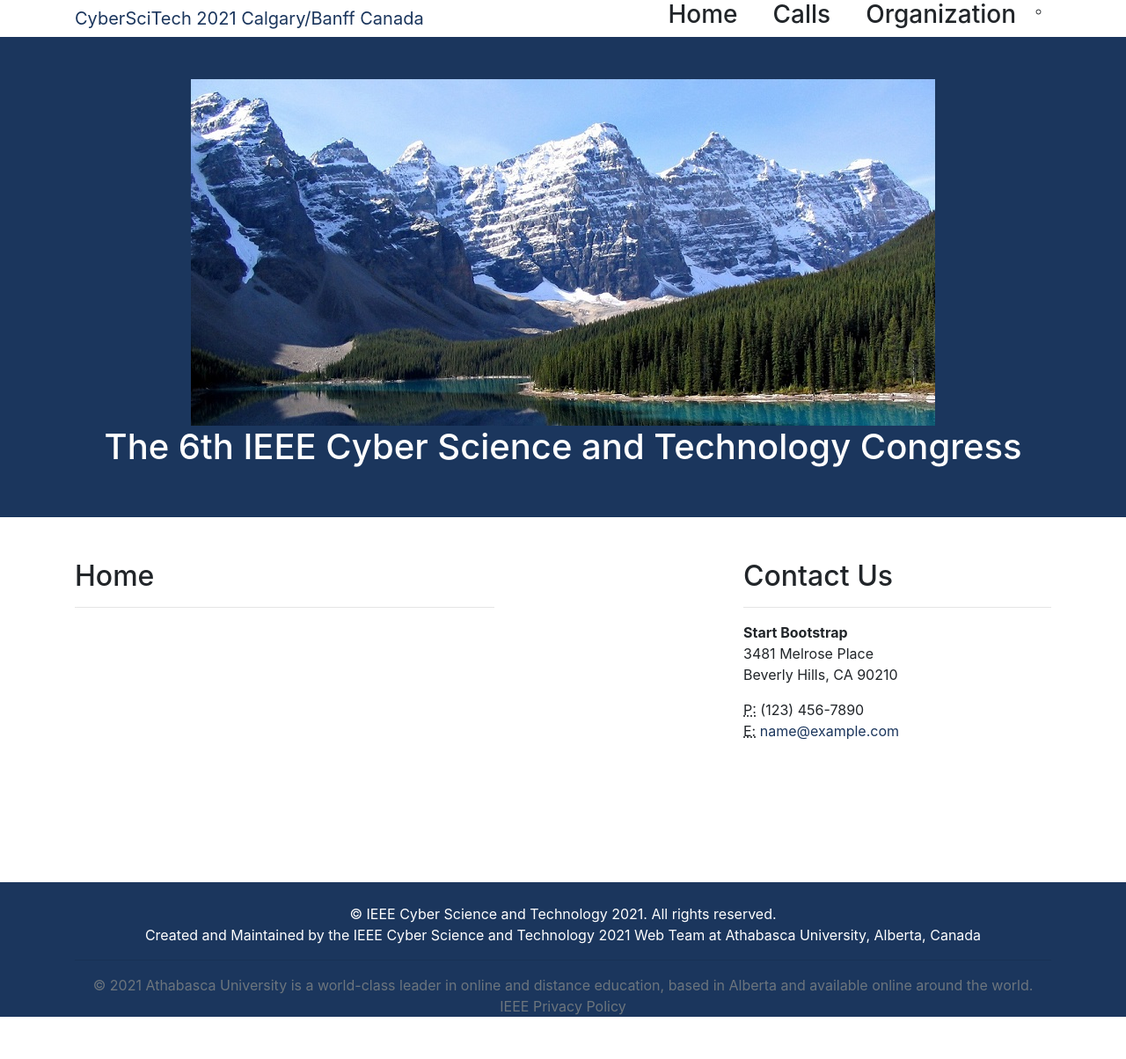
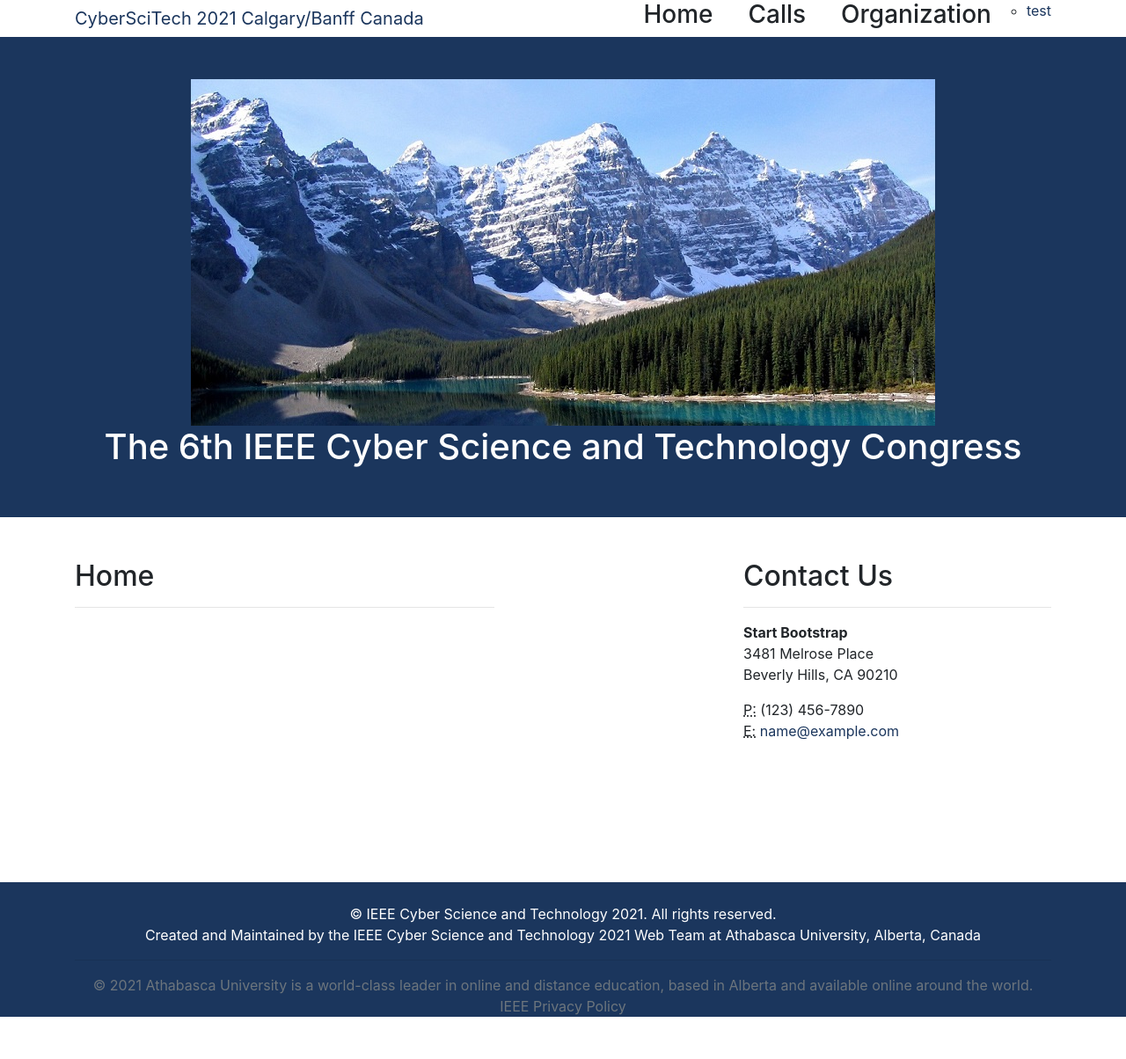
Before and after one commit to kstauff/2021, a Jekyll site: the page built from index.html, in a window 1280 px wide. Shown: the whole page at 88% size. Built offline with Jekyll 4.4.1, drawn with Linux system fonts in a browser that asks for light colours; comment, search, counter and statistics services are not loaded.

```diff
--- a/_includes/navigation.html
+++ b/_includes/navigation.html
@@ -21,7 +21,7 @@
     <h3>{{ item.title }}</h3>
       <ul>
         {% for entry in item.dropdown %}
-          <li><a href="{{ site.baseurl }}{{ item.url }}">{{ item.page}}</a></li>
+          <li><a href="{{ site.baseurl }}{{ entry.url }}">{{ entry.page}}</a></li>
         {% endfor %}
       </ul>
   {% endfor %}
```
